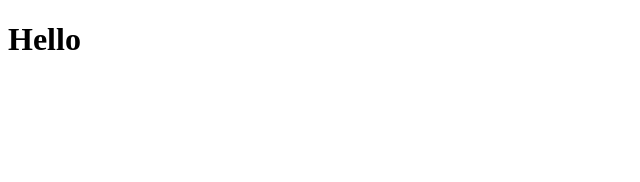
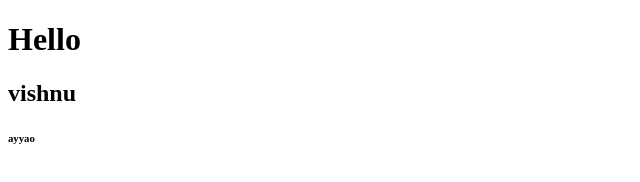
Before and after one commit to vishnuraj-m/datewithgit-sample, a plain HTML site: page index.html in a window 1280 px wide. Shown: the whole page, without its empty margins (0-640 px from the left). Drawn offline with Linux system fonts and the light colour scheme.

Commit message:
Second Commit

```diff
--- a/index.html
+++ b/index.html
@@ -8,5 +8,7 @@
 </head>
 <body>
     <h1>Hello</h1>
+    <h2>vishnu</h2>
+    <h6>ayyao</h6>
 </body>
 </html>
```
